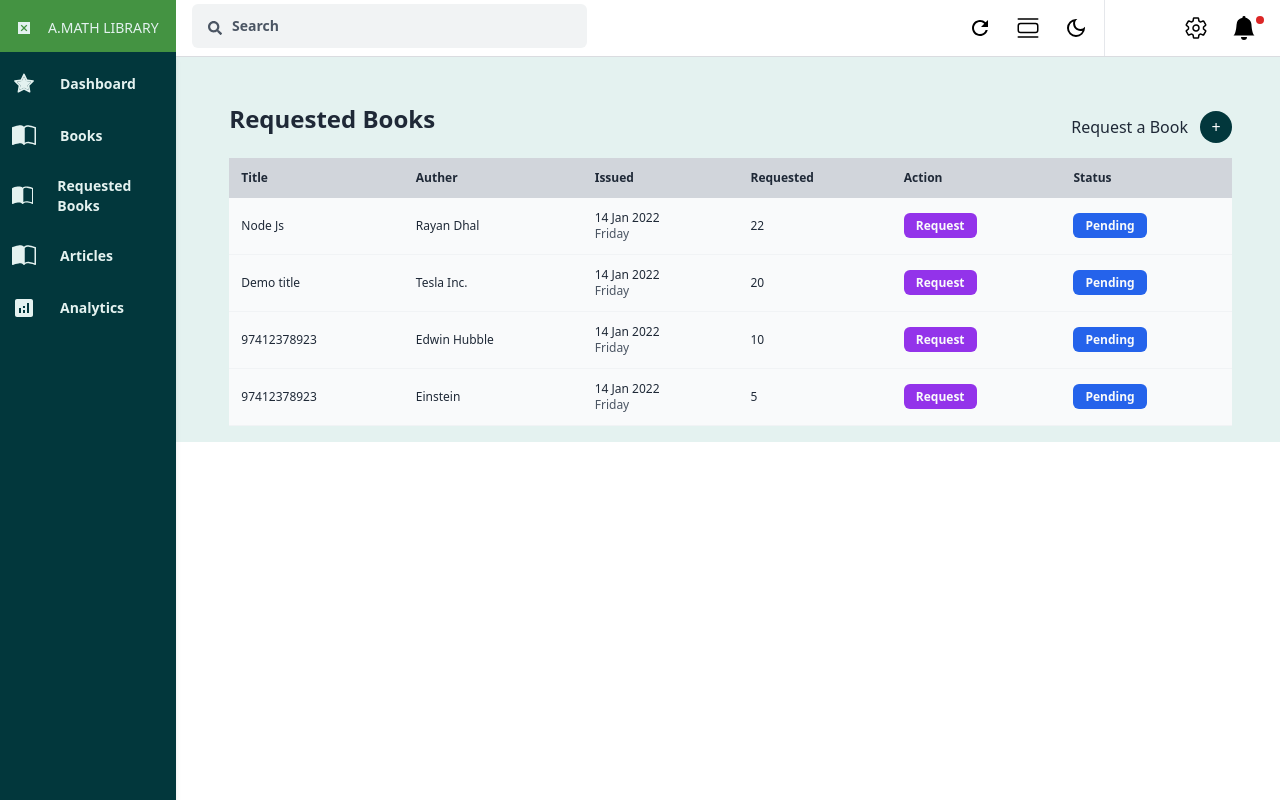
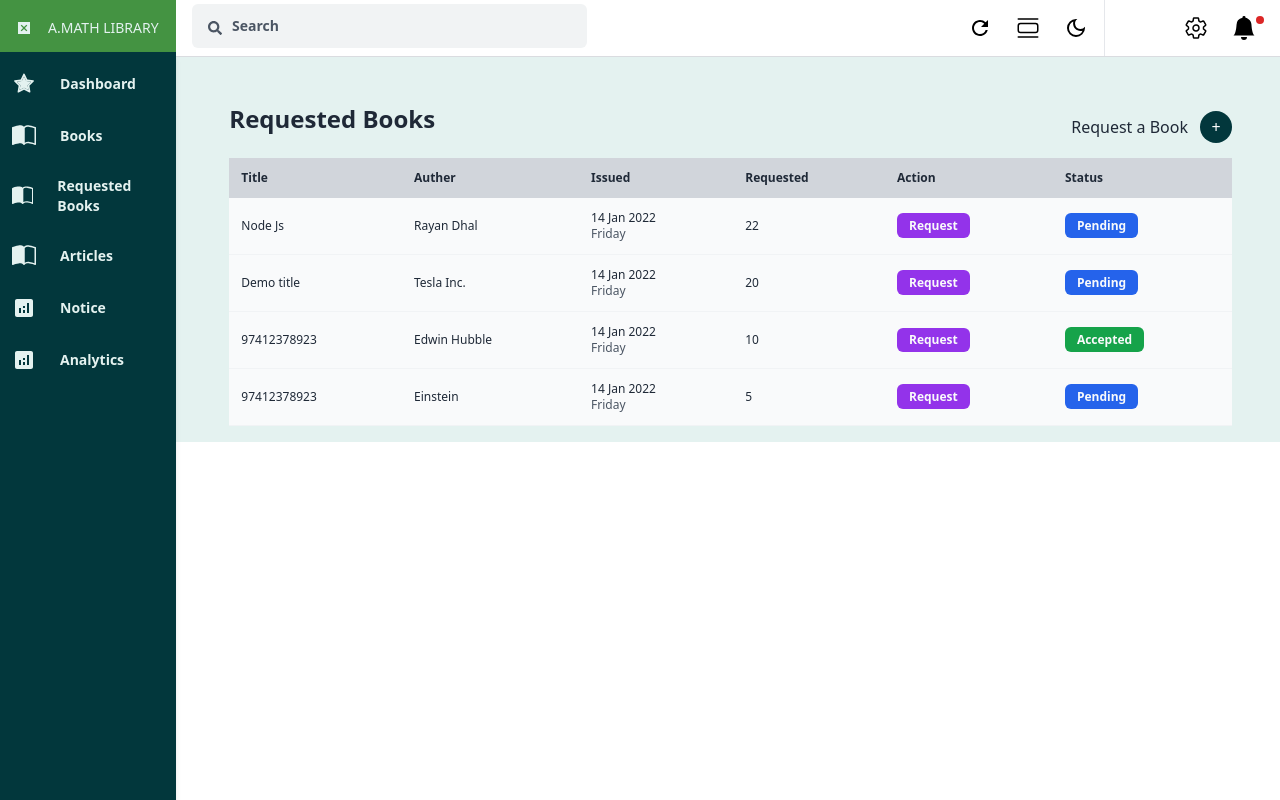
Before and after one commit to israt-emu/Library-management-frontend, a React (Create React App) app: page /dashboard/bookRequest in a window 1280 px wide. Built offline with nearby package versions, Linux system fonts and the light colour scheme; sample sign-in values are in the browser's storage.

Commit message:
notification added

```diff
--- a/src/App.js
+++ b/src/App.js
@@ -20,6 +20,7 @@ import UserDashboard from "./components/user/UserDashboard";
 import BookRequest from "./components/book/BookRequest";
 import Articles from "./components/articles/Articles";
 import ArticleDetails from "./components/articles/ArticleDetails";
+import Notice from "./components/notice/Notice";
 
 const router = createBrowserRouter([
   {
@@ -103,6 +104,14 @@ const router = createBrowserRouter([
           </PrivateRoute>
         ),
       },
+      {
+        path: "/dashboard/notice",
+        element: (
+          <PrivateRoute>
+            <Notice />
+          </PrivateRoute>
+        ),
+      },
       // {
       //   path: "/dashboard/archive",
       //   element: (
--- a/src/components/articles/Articles.js
+++ b/src/components/articles/Articles.js
@@ -6,7 +6,7 @@ const Articles = () => {
     <div>
       <section className="px-5 py-10  text-gray-800">
         <div className="flex justify-between items-center">
-          <h1>Article</h1>
+          <h1 className="font-bold my-4">Article</h1>
           <div>
             <button
               className="inline-block bg-main rounded px-3 py-1 text-sm font-semibold text-primary mr-2 mb-2 text-white"
--- a/src/components/book/BookRequest.js
+++ b/src/components/book/BookRequest.js
@@ -93,13 +93,13 @@ const BookRequest = () => {
                   <p>10</p>
                 </td>
                 <td className="p-3">
-                  <span className="px-3 py-1 font-semibold rounded-md bg-purple-600 text-gray-50">
+                  <button className="px-3 py-1 font-semibold rounded-md bg-purple-600 text-gray-50">
                     <span>Request</span>
-                  </span>
+                  </button>
                 </td>
                 <td className="p-3">
-                  <span className="px-3 py-1 font-semibold rounded-md bg-blue-600 text-gray-50">
-                    <span>Pending</span>
+                  <span className="px-3 py-1 font-semibold rounded-md bg-green-600 text-gray-50">
+                    <span>Accepted</span>
                   </span>
                 </td>
               </tr>
--- a/src/components/common/Sidebar.js
+++ b/src/components/common/Sidebar.js
@@ -94,6 +94,23 @@ const Sidebar = ({ toggle }) => {
                 active === "bookmarks" ? "link-active" : "link-hover"
               }`}
             >
+              <Link to="/dashboard/notice" className="link-styles">
+                <MdAnalytics className="sidebar-icon" title="Analytics!" />
+                <span
+                  className={`link-text transition-all duration-300 ${
+                    toggle && "hidden"
+                  }`}
+                >
+                  Notice
+                </span>
+              </Link>
+            </li>
+
+            <li
+              className={`${
+                active === "bookmarks" ? "link-active" : "link-hover"
+              }`}
+            >
               <Link to="/dashboard/analytics" className="link-styles">
                 <MdAnalytics className="sidebar-icon" title="Analytics!" />
                 <span
@@ -105,6 +122,7 @@ const Sidebar = ({ toggle }) => {
                 </span>
               </Link>
             </li>
+
           </ul>
         </div>
       </div>
--- /dev/null
+++ b/src/components/notice/Notice.js
@@ -0,0 +1,22 @@
+import React from "react";
+import { useState } from "react";
+import NoticeItem from "./NoticeItem";
+
+const Notice = () => {
+  return (
+    <div>
+      <h1 className="font-bold my-4"> Notice</h1>
+
+      <div>
+        <div className="  py-4 lg:px-4 flex flex-col space-y-3">
+          <NoticeItem />
+          <NoticeItem />
+          <NoticeItem />
+          <NoticeItem />
+        </div>
+      </div>
+    </div>
+  );
+};
+
+export default Notice;
--- /dev/null
+++ b/src/components/notice/NoticeItem.js
@@ -0,0 +1,46 @@
+import React, { useState } from "react";
+
+const NoticeItem = () => {
+  const [collapse, setCollapse] = useState(false);
+  return (
+    <div>
+      <div
+        className="p-2 bg-main items-center text-indigo-100 leading-none lg:rounded-full flex lg:inline-flex"
+        role="alert"
+        onClick={() => setCollapse(!collapse)}
+      >
+        <span className="flex rounded-full bg-indigo-500 uppercase px-2 py-1 text-xs font-bold mr-3">
+          New
+        </span>
+        <span className="font-semibold mr-2 text-left flex-auto">
+          Attention Library Members: Our library management website will be
+          undergoing maintenance on Wednesday.
+        </span>
+        <svg
+          className="fill-current opacity-75 h-4 w-4"
+          xmlns="http://www.w3.org/2000/svg"
+          viewBox="0 0 20 20"
+        >
+          <path d="M12.95 10.707l.707-.707L8 4.343 6.586 5.757 10.828 10l-4.242 4.243L8 15.657l4.95-4.95z" />
+        </svg>
+      </div>
+      {/* notice body  */}
+      <div
+        className={`p-4 w-3/4 transition-all duration-200 ${
+          !collapse ? "hidden h-0" : "h-auto block"
+        }`}
+      >
+        <p className="text-lg">
+          February 8th from 9:00 AM to 5:00 PM. During this time, access to
+          online resources, including the catalog and digital collections, will
+          be unavailable. We apologize for any inconvenience and appreciate your
+          understanding as we work to improve our website for you. If you have
+          any questions, please contact us at [library contact information].
+          Thank you."
+        </p>
+      </div>
+    </div>
+  );
+};
+
+export default NoticeItem;
```
